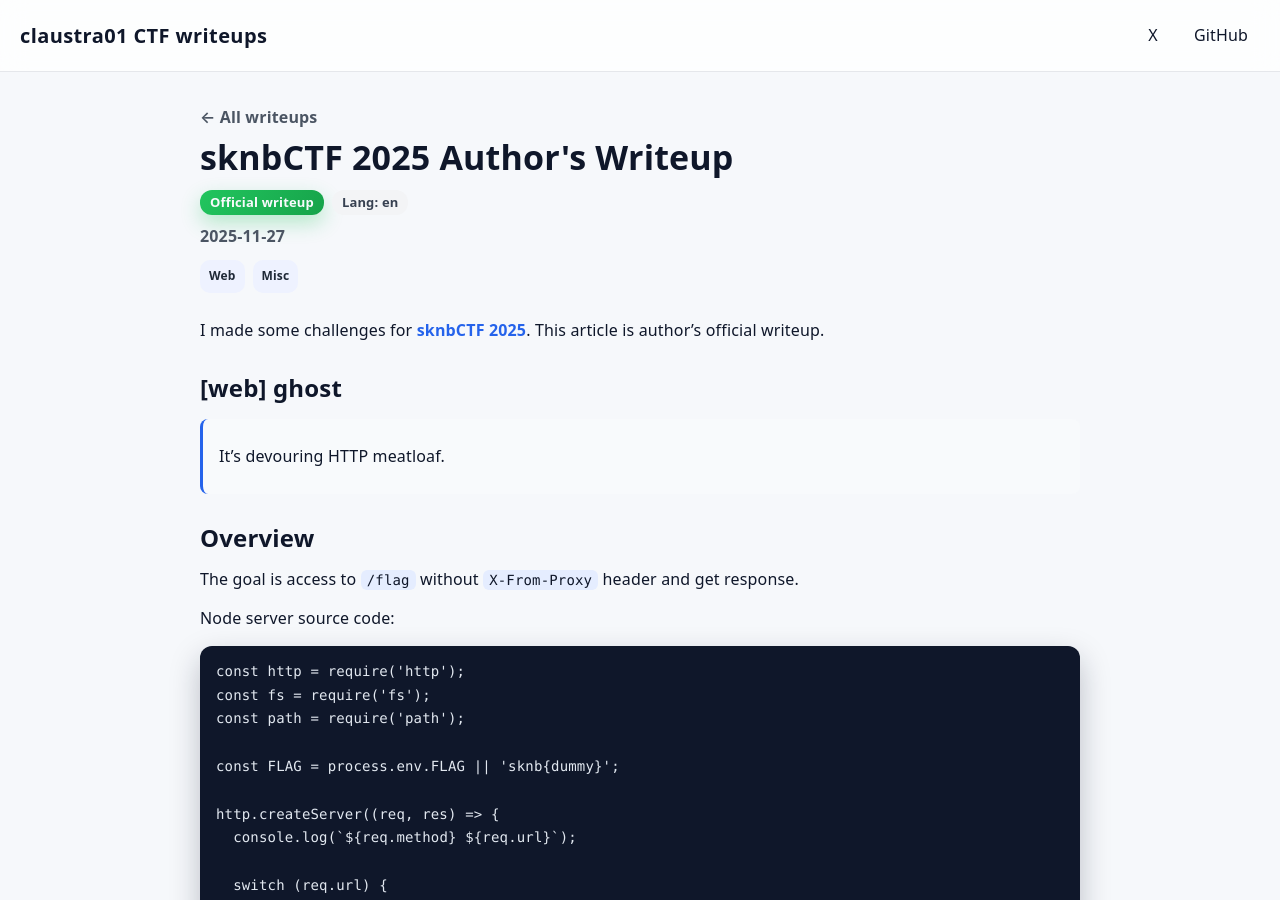
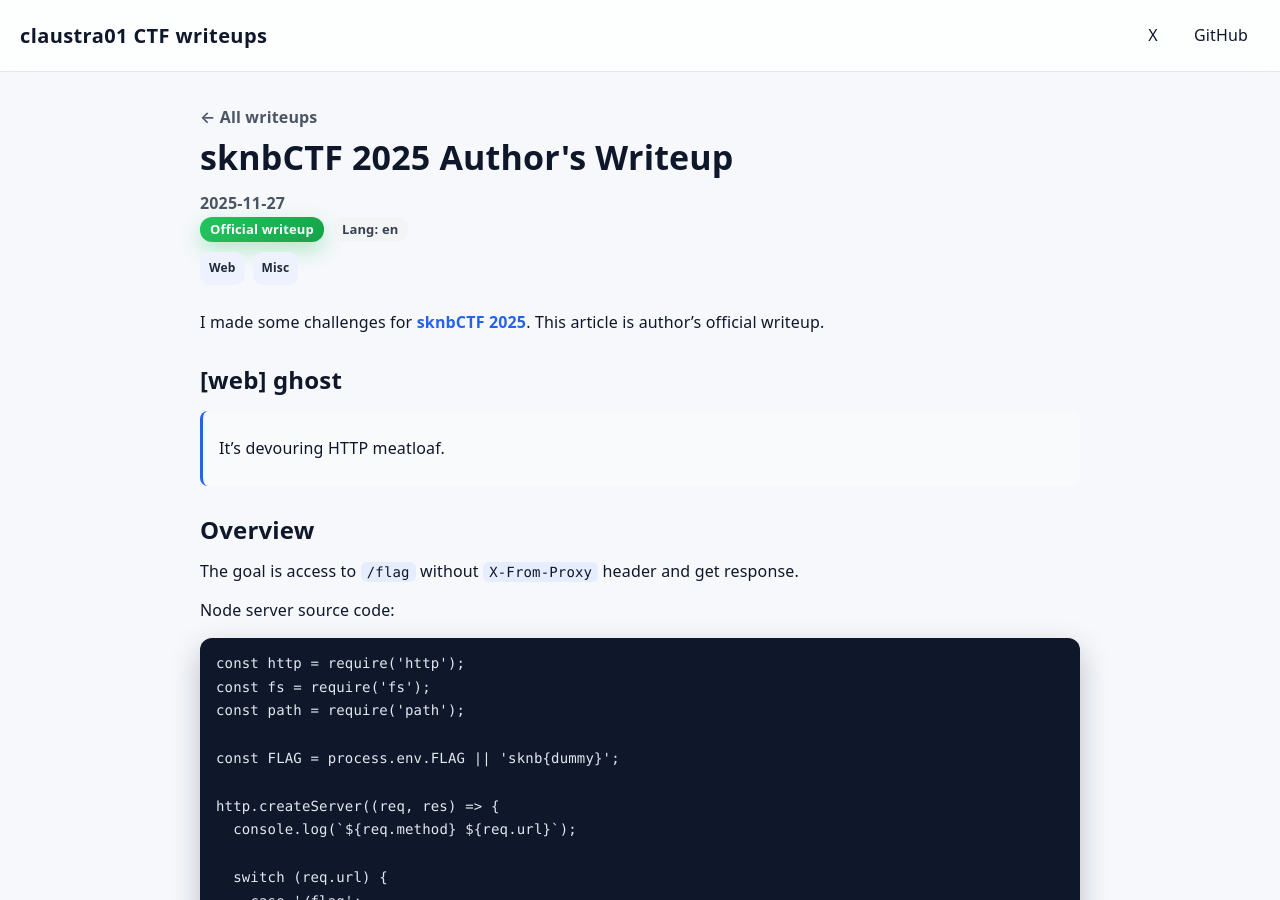
Before and after one commit to claustra01/my-ctf-writeups, a Jekyll site: the page built from _writeups/sknbctf_2025.md, in a window 1280 px wide and 900 px high. Built offline with Jekyll 4.4.1, drawn with Linux system fonts in a browser that asks for light colours.

Commit message:
chore: date styles

```diff
--- a/_layouts/writeup.html
+++ b/_layouts/writeup.html
@@ -26,6 +26,10 @@
         <a class="text-link" href="{{ '/' | relative_url }}">← All writeups</a>
         <h1 class="page-title">{{ page.title }}</h1>
 
+        {% if page.date %}
+        <p class="meta-date">{{ page.date | date: "%Y-%m-%d" }}</p>
+        {% endif %}
+
         <div class="meta-row">
           {% assign is_official = page.official %}
           {% if is_official %}
@@ -42,10 +46,6 @@
           <span class="pill pill-ghost">Lang: {{ page.language }}</span>
           {% endif %}
         </div>
-
-        {% if page.date %}
-        <p class="meta-date">{{ page.date | date: "%Y-%m-%d" }}</p>
-        {% endif %}
 
         {% if page.tags %}
         <div class="tag-row">
```
